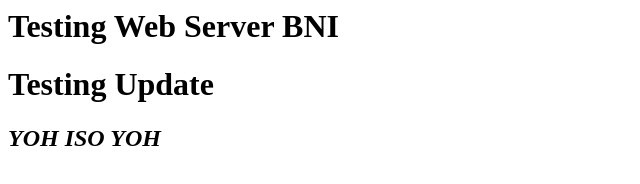
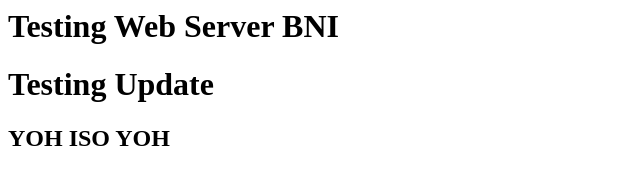
Before and after one commit to Prabowo-Bayu/binusCICD, a plain HTML site: page index.html in a window 1280 px wide. Shown: the full height of the page, 0-640 px from the left. Drawn offline with Linux system fonts and the light colour scheme.

Commit message:
testing9

```diff
--- a/index.html
+++ b/index.html
@@ -4,6 +4,6 @@
 <body>
 <h1>Testing Web Server BNI</h1>
 <h1>Testing Update</h1>
-<h2><b><i> YOH ISO YOH </i></b></h2>
+<h2>YOH ISO YOH</h2>
 </body>
 </HTML>
```
